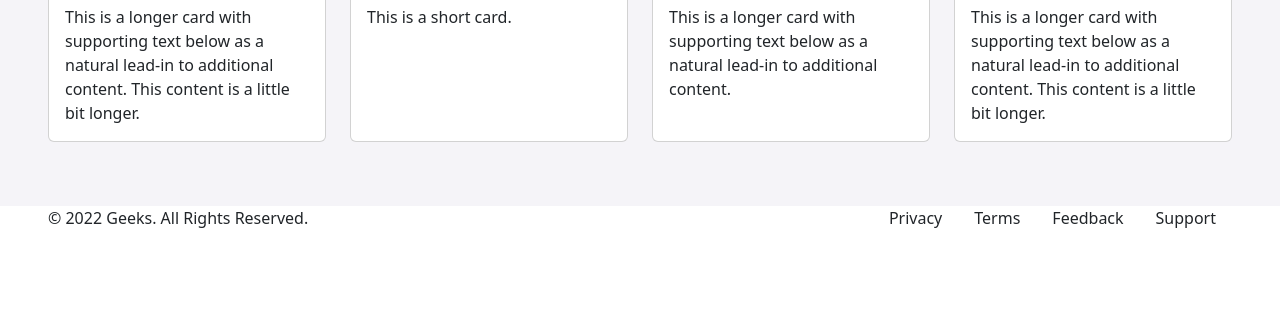
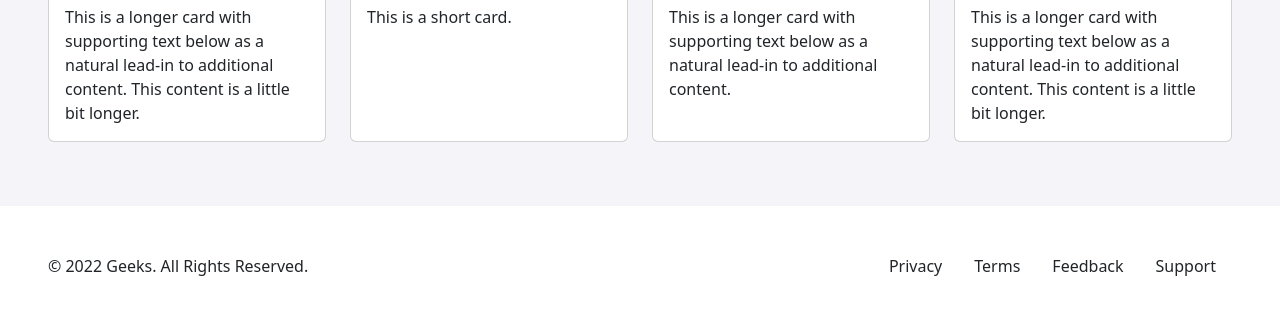
Before and after one commit to LorenzoAluigi/U2_W2_D4, a plain HTML site: page index.html in a window 1280 px wide. Shown: the part 1825-2139 px from the top of the page. Before the commit the page ends 2071 px from the top, so only its background shows below. Drawn offline with nearby package versions, Linux system fonts and the light colour scheme.

Commit message:
padding footer ok

```diff
--- a/index.html
+++ b/index.html
@@ -354,7 +354,7 @@
         </div>
       </section>
     </main>
-    <footer class="px-5">
+    <footer class="p-5">
       <div class="row">
         <div
           class="col-12 col-lg-6 d-flex justify-content-center justify-content-lg-start"
```
